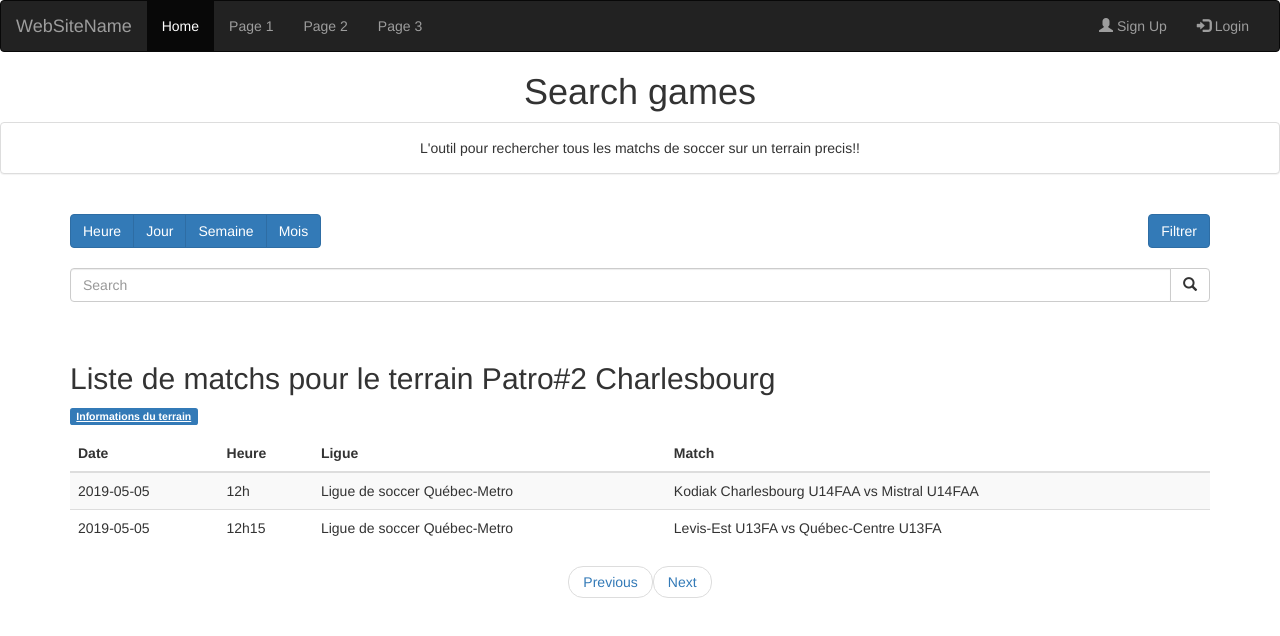
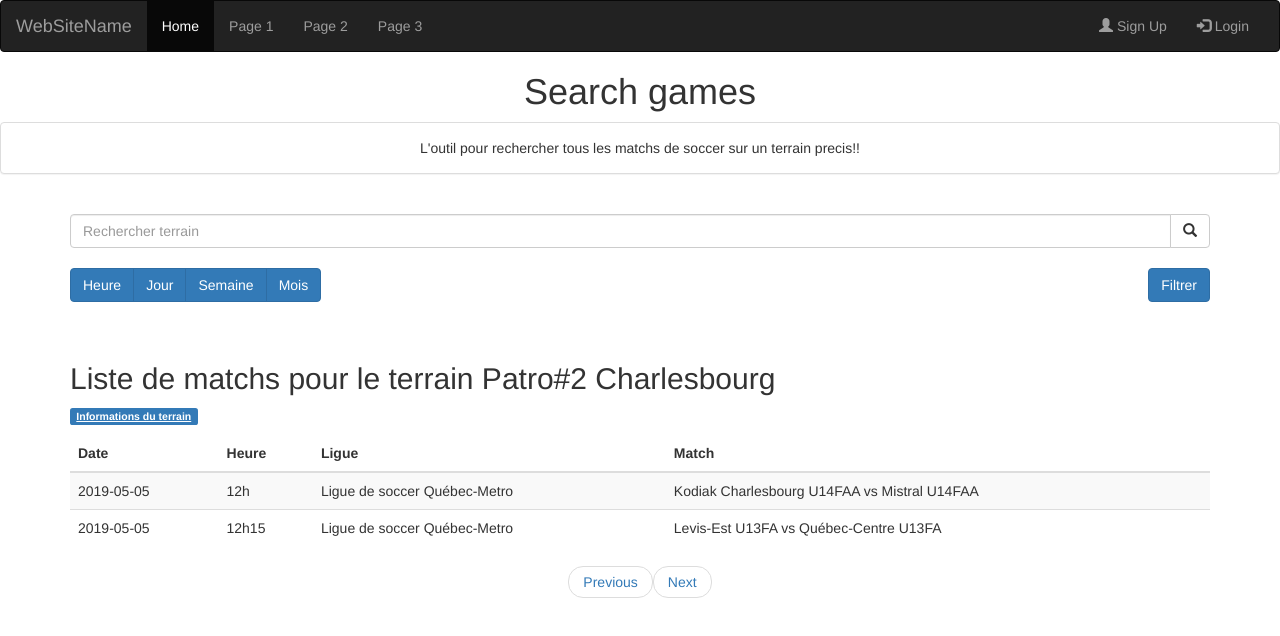
Before and after one commit to easo04/search-games-projet, an Angular app: page / in a window 1280 px wide. Shown: the top 636 px of the page. Built offline with nearby package versions, Linux system fonts and the light colour scheme.

Commit message:
deplacement du seacrh

```diff
--- a/src/app/recherche-terrains/recherche-terrains.component.html
+++ b/src/app/recherche-terrains/recherche-terrains.component.html
@@ -1,7 +1,19 @@
 <div class="bloc-recherche">
+
+	<form class="form-recherche">
+	  <div class="input-group">
+	    <input type="text" class="form-control" placeholder="Rechercher terrain">
+	    <div class="input-group-btn">
+	      <button class="btn btn-default" type="submit">
+	        <i class="glyphicon glyphicon-search"></i>
+	      </button>
+	    </div>
+	  </div>
+	</form>
+
 	<div class="criteres-recherche">
 		<div class="btn-group criteres-recherche-dates">
-		  <button type="button" class="btn btn-primary">Heure</button>
+		  <button type="button" class="btn btn-primary selected">Heure</button>
 		  <button type="button" class="btn btn-primary">Jour</button>
 		  <button type="button" class="btn btn-primary">Semaine</button>
 		  <button type="button" class="btn btn-primary">Mois</button>
@@ -55,17 +67,6 @@
 			</div>
 		</div>
 	</div>
-
-	<form class="form-recherche">
-	  <div class="input-group">
-	    <input type="text" class="form-control" placeholder="Search">
-	    <div class="input-group-btn">
-	      <button class="btn btn-default" type="submit">
-	        <i class="glyphicon glyphicon-search"></i>
-	      </button>
-	    </div>
-	  </div>
-	</form>
 
 	<div class="liste-resultats">
 	  <h2>Liste de matchs pour le terrain Patro#2 Charlesbourg</h2>
--- a/src/app/recherche-terrains/recherche-terrains.component.sass
+++ b/src/app/recherche-terrains/recherche-terrains.component.sass
@@ -5,6 +5,7 @@
 		margin-top:20px
 
 	.criteres-recherche
+		margin-top:20px
 		.criteres-recherche-filtre
 			float : right
 
```
